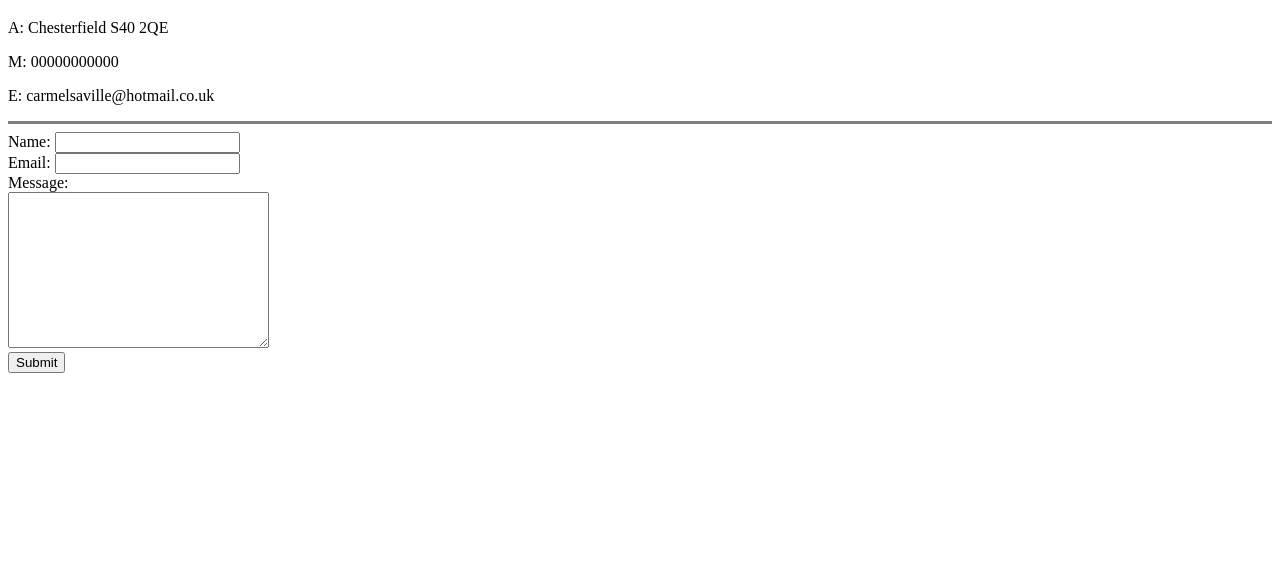
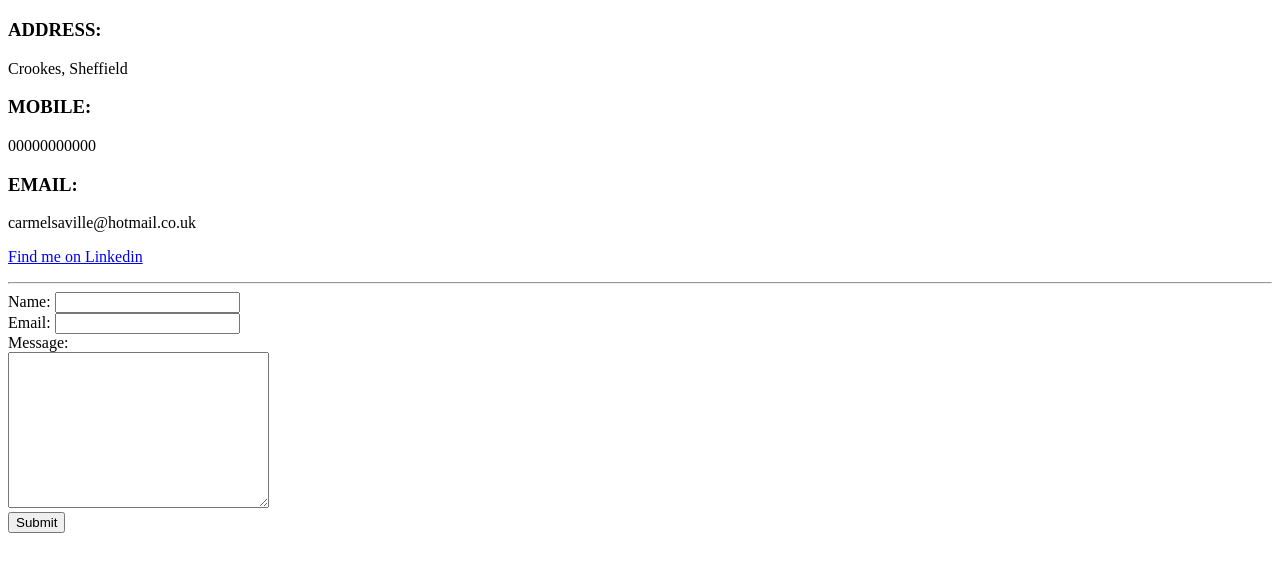
Before and after one commit to MelSaville/cv, a plain HTML site: page Contact.html in a window 1280 px wide. Shown: the part 61-632 px from the top of the page. Drawn offline with Linux system fonts and the light colour scheme.

Commit message:
Update Contact.html

```diff
--- a/Contact.html
+++ b/Contact.html
@@ -2,18 +2,21 @@
 <html lang="en" dir="ltr">
 
 <head>
+  <link rel="stylesheet" href="css/styles.css">
   <meta charset="utf-8">
   <title>Contact Me</title>
 </head>
 
 <body>
   <h1>Contact Details</h1>
-  <p>A: Chesterfield S40 2QE</p>
-  <p>M: 00000000000</p>
-  <p>E: carmelsaville@hotmail.co.uk</p>
-<hr size=3 noshade>
+  <h3>ADDRESS:</h3><P>Crookes, Sheffield</p>
+  <h3>MOBILE:</h3><p>00000000000</p>
+  <h3>EMAIL:</h3><p>carmelsaville@hotmail.co.uk</p>
+  <p><a href="https://linkedin.com/in/carmel-saville">Find me on Linkedin</a></p>
 
-<form  action="mailto:carmelsaville@hotmail.co.uk" method="post" enctype="text/plain">
+  <hr>
+
+  <form action="mailto:carmelsaville@hotmail.co.uk" method="post" enctype="text/plain">
     <label>Name: </label>
     <input type="text" name="" value="">
     <br>
```
Lines whose indentation alone changed are shown as unchanged.
